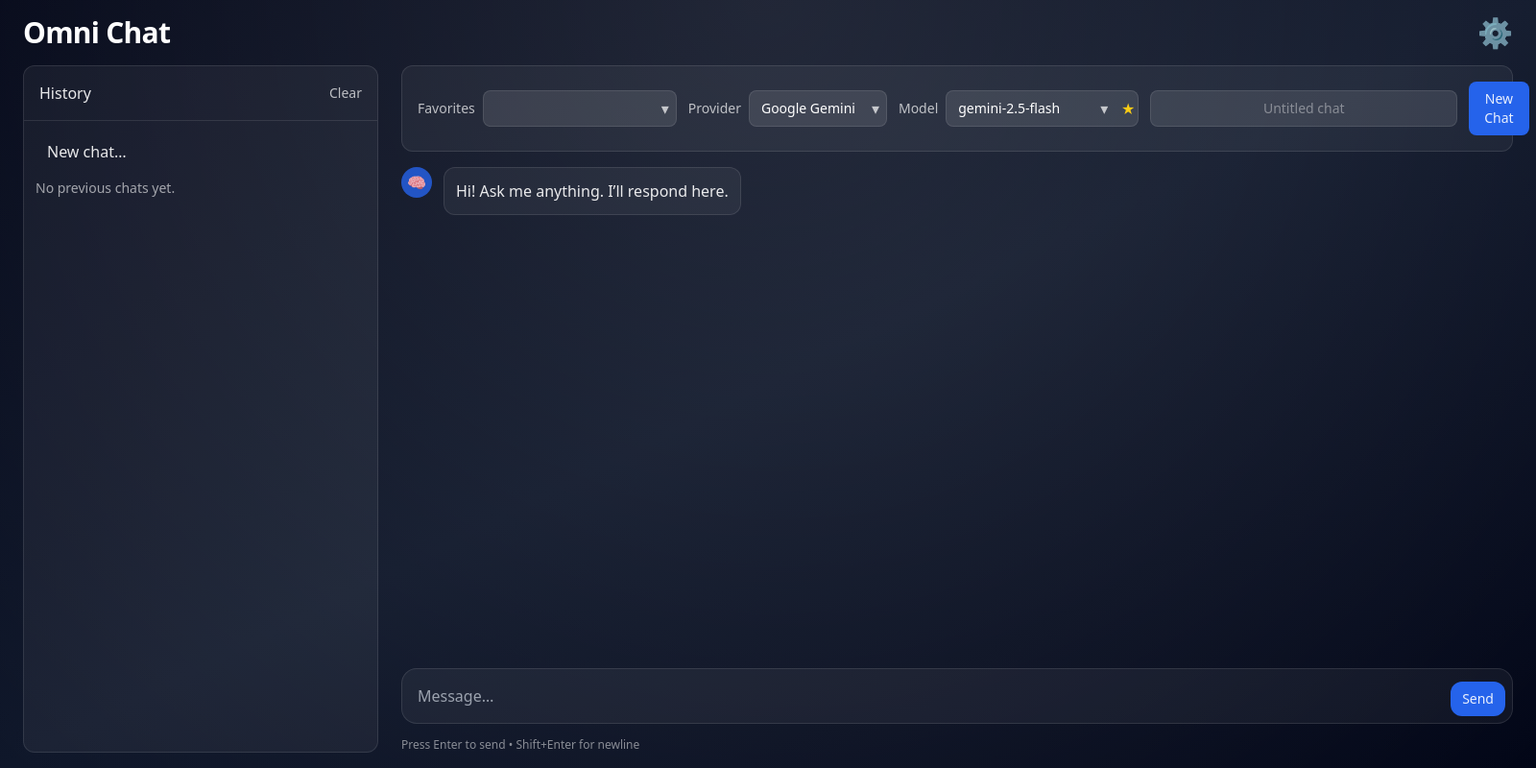
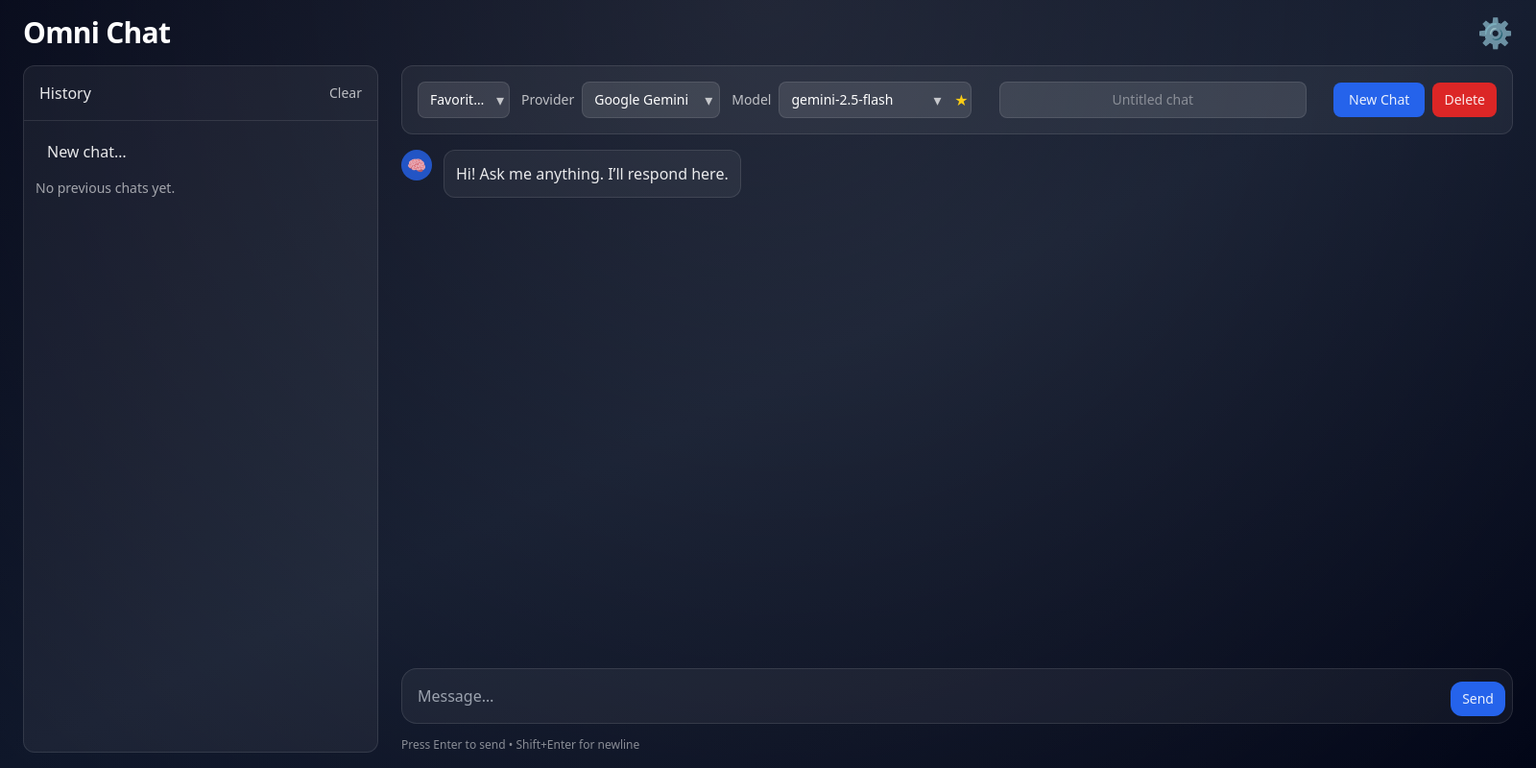
Before and after one commit to JawandS/omni_chat, a Flask app: page / in a window 1600 px wide; the page is wider, and only the part inside the window is pictured. Shown: that part at 96% size. Run offline with Flask 3, Linux system fonts and the light colour scheme; data that the repository does not hold is empty; some libraries are stand-ins or nearby versions.

Commit message:
fix favorites width

```diff
--- a/static/providers.json
+++ b/static/providers.json
@@ -5,7 +5,7 @@
   },
   "favorites": [
     "gemini:gemini-2.5-flash",
-    "openai:gpt-4o-mini"
+    "openai:gpt-5-chat-latest"
   ],
   "providers": [
     {
--- a/templates/index.html
+++ b/templates/index.html
@@ -24,12 +24,11 @@ Omni Chat
       <div class="flex items-center gap-3">
         <!-- Favorites dropdown -->
         <div class="flex items-center gap-2">
-          <label for="favorite-model" class="text-sm text-white/70">Favorites</label>
-          <div class="relative">
-            <select id="favorite-model" class="appearance-none text-white bg-white/10 border border-white/10 rounded-lg pl-3 pr-8 py-2 text-sm focus:outline-none focus:ring-2 focus:ring-primary-400/40 hover:bg-white/15 transition min-w-40">
-              <option value=""></option>
+          <div class="relative w-24"> <!-- fixed width to prevent expansion -->
+            <select id="favorite-model" class="w-full appearance-none text-white bg-white/10 border border-white/10 rounded-lg pl-3 pr-6 py-2 text-sm focus:outline-none focus:ring-2 focus:ring-primary-400/40 hover:bg-white/15 transition truncate" aria-label="Favorite model quick select">
+              <option value="" disabled selected>Favorites</option>
             </select>
-            <span class="pointer-events-none absolute right-2 top-1/2 -translate-y-1/2 text-white/70">▾</span>
+            <span class="pointer-events-none absolute right-1.5 top-1/2 -translate-y-1/2 text-white/70">▾</span>
           </div>
         </div>
         <div class="flex items-center gap-2">
@@ -150,12 +149,14 @@ Omni Chat
     updateFavoriteStar();
   }
   function populateFavoritesDropdown() {
-    const options = ['<option value=""></option>'];
+    const options = ['<option value="" disabled>Favorites</option>'];
     for (const fav of favorites) {
       const [prov, model] = fav.split(':');
       options.push(`<option value="${fav}">${prov}:${model}</option>`);
     }
     favoriteModelEl.innerHTML = options.join('');
+    // Always ensure placeholder is selected after repopulation
+    favoriteModelEl.selectedIndex = 0;
   }
 
   favoriteModelEl.addEventListener('change', () => {
@@ -167,6 +168,8 @@ Omni Chat
       populateModels();
       modelEl.value = model;
       updateFavoriteStar();
+      // Reset dropdown back to placeholder so selection doesn't persist visually
+      favoriteModelEl.selectedIndex = 0;
     }
   });
 
```
